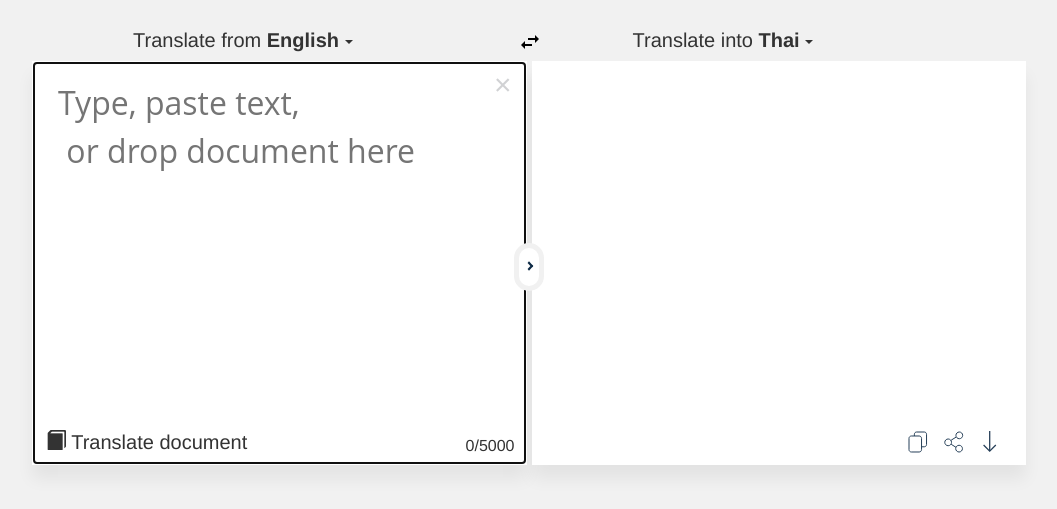
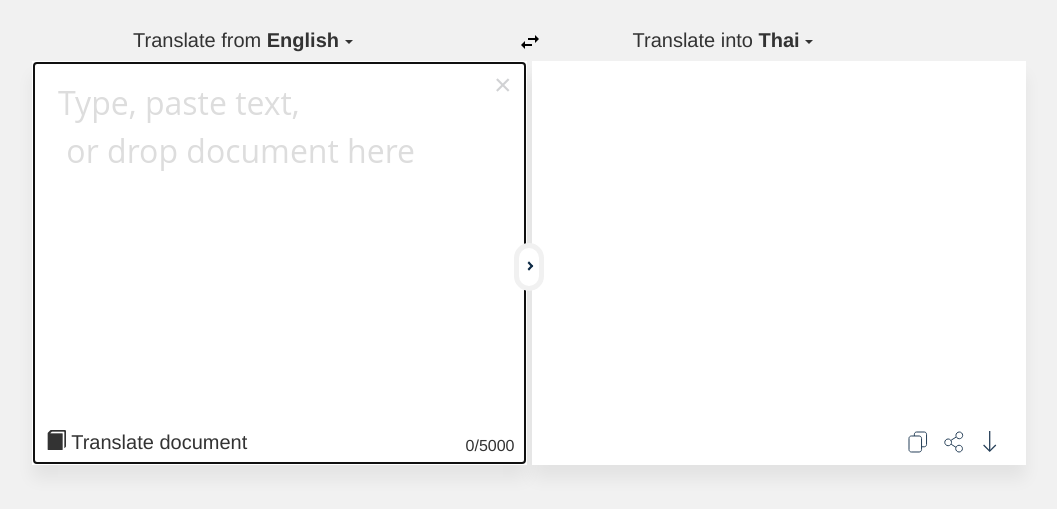
Before and after one commit to Vadim88226/SkyDict_Server_Django, a Django app: template nmt_server/translator/templates/translator/content.html in a window 1280 px wide. Shown: the part 52-561 px from the top of the page, without its empty margins (111-1168 px from the left). Run offline with Django 3.2, Linux system fonts and the light colour scheme; the template is opened without the code that fills it, so the values that code supplies are empty; parts of the project's set-up code (start-up, migrations or seed data) failed here and were passed over; some libraries are stand-ins or nearby versions.

Commit message:
VDT: - fix textarea placeholder color

```diff
--- a/nmt_server/translator/static/translator/translator.css
+++ b/nmt_server/translator/static/translator/translator.css
@@ -90,6 +90,7 @@ textarea{
 }
 textarea::placeholder {
     font-size: xx-large;
+    color:#ddd;
 }
 .clear_text_button {
     top: 4px;
```
